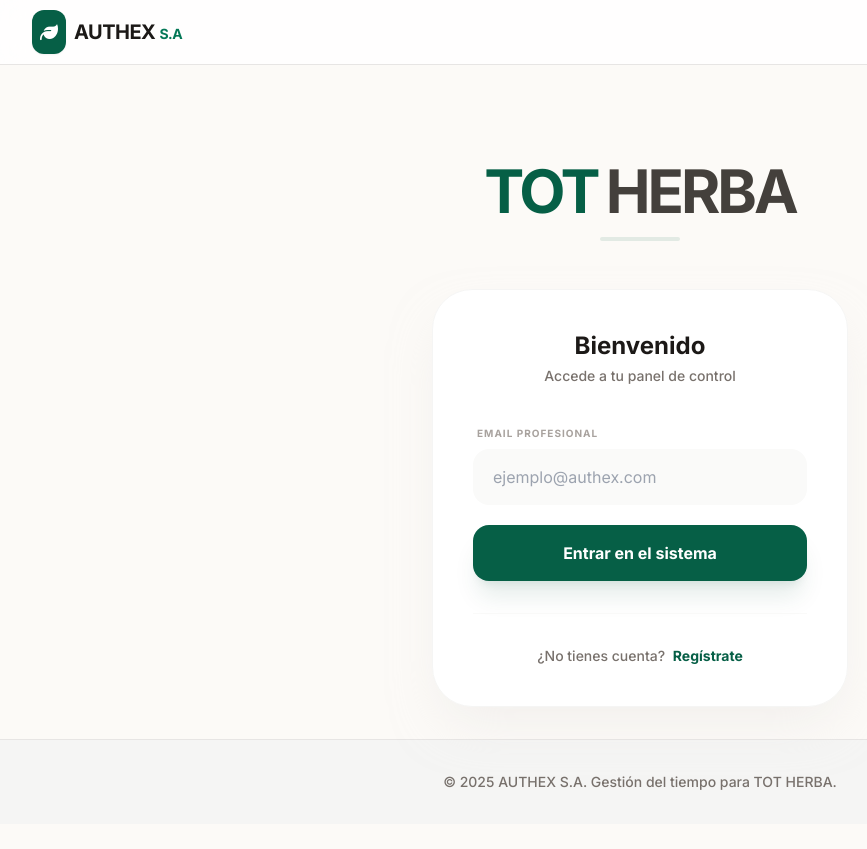
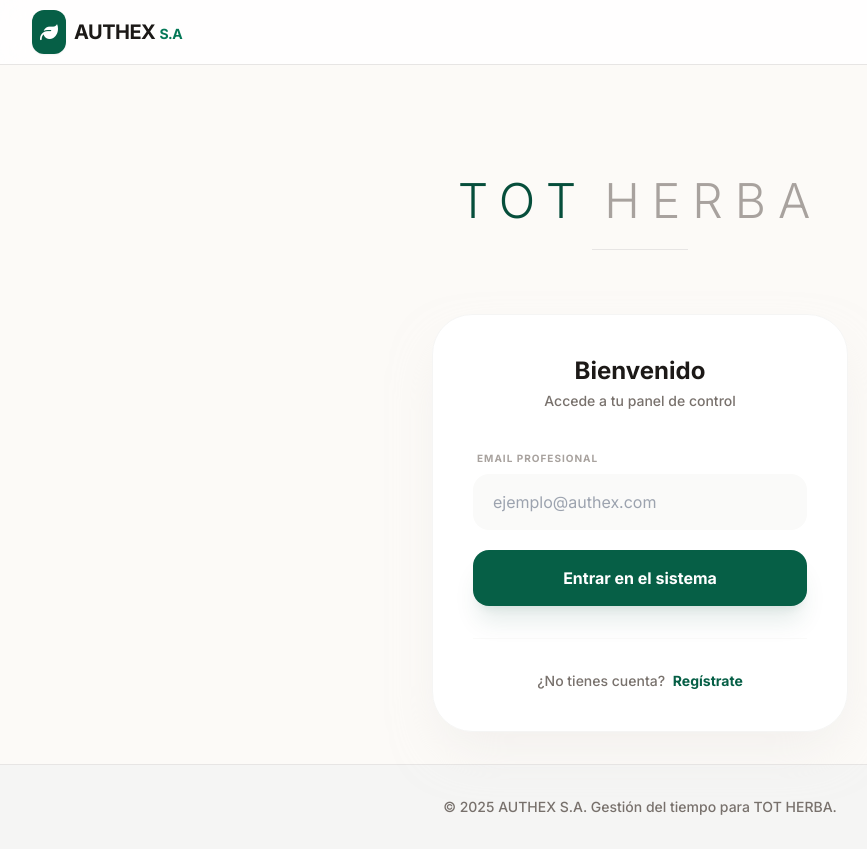
Before and after one commit to enricbenito-hue/fichajeAuthex, a React (Vite) app: page / in a window 1280 px wide. Shown: the whole page, without its empty margins (0-867 px from the left). Before the commit the page ends 824 px from the top, so only its background shows below. Built offline with nearby package versions, Linux system fonts and the light colour scheme.

Commit message:
feat: Refine unauthenticated layout branding
Adjusts spacing, font weights, and colors for the "TOT HERBA" logo in the unauthenticated view to improve visual hierarchy and brand representation.

```diff
--- a/App.tsx
+++ b/App.tsx
@@ -130,15 +130,15 @@
   if (authStatus === 'unauthenticated') {
     return (
       <Layout user={null} onLogout={() => {}}>
-        <div className="max-w-md mx-auto mt-16 px-4 animate-in">
-          <div className="text-center mb-12 flex flex-col items-center">
-            {/* Logotipo Minimalista: Solo Texto en una línea */}
-            <div className="flex items-center mb-4">
-               <h1 className="text-6xl font-black text-emerald-800 tracking-tighter uppercase flex items-baseline">
-                 TOT<span className="ml-2 text-stone-700">HERBA</span>
+        <div className="max-w-md mx-auto mt-20 px-4 animate-in">
+          <div className="text-center mb-16 flex flex-col items-center">
+            {/* Logotipo Minimalista: Tipografía Extra Fina y Espaciada */}
+            <div className="flex items-center mb-6">
+               <h1 className="text-5xl font-extralight text-emerald-900 tracking-[0.25em] uppercase flex items-baseline">
+                 TOT<span className="ml-4 text-stone-400 font-thin">HERBA</span>
                </h1>
             </div>
-            <div className="w-20 h-1 bg-emerald-800/10 rounded-full"></div>
+            <div className="w-24 h-[1px] bg-stone-200"></div>
           </div>
           {showRegister ? (
             <RegisterForm onRegister={handleRegister} onSwitchToLogin={() => setShowRegister(false)} />
```
